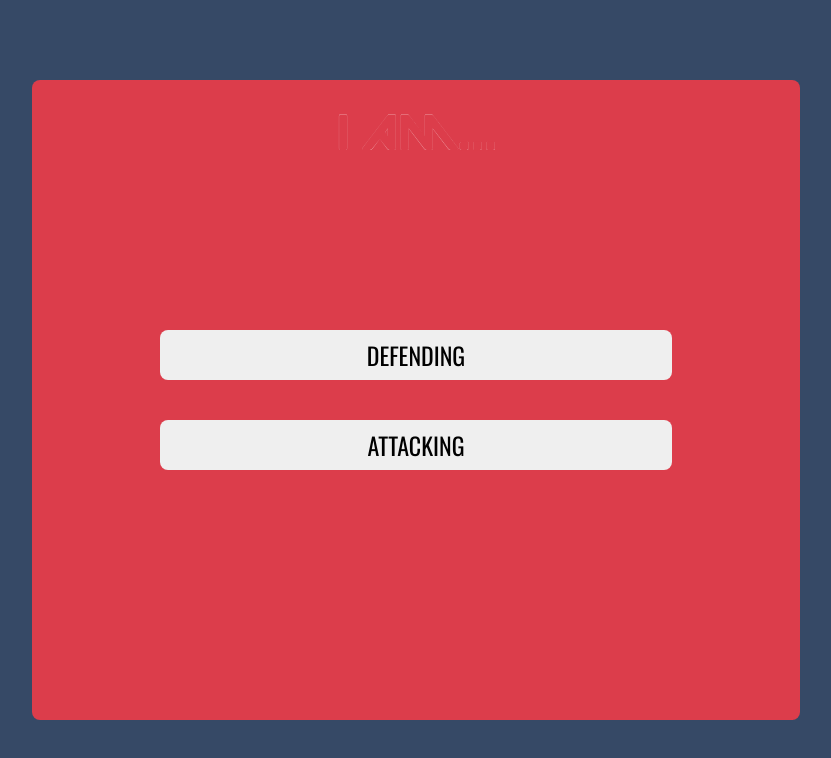
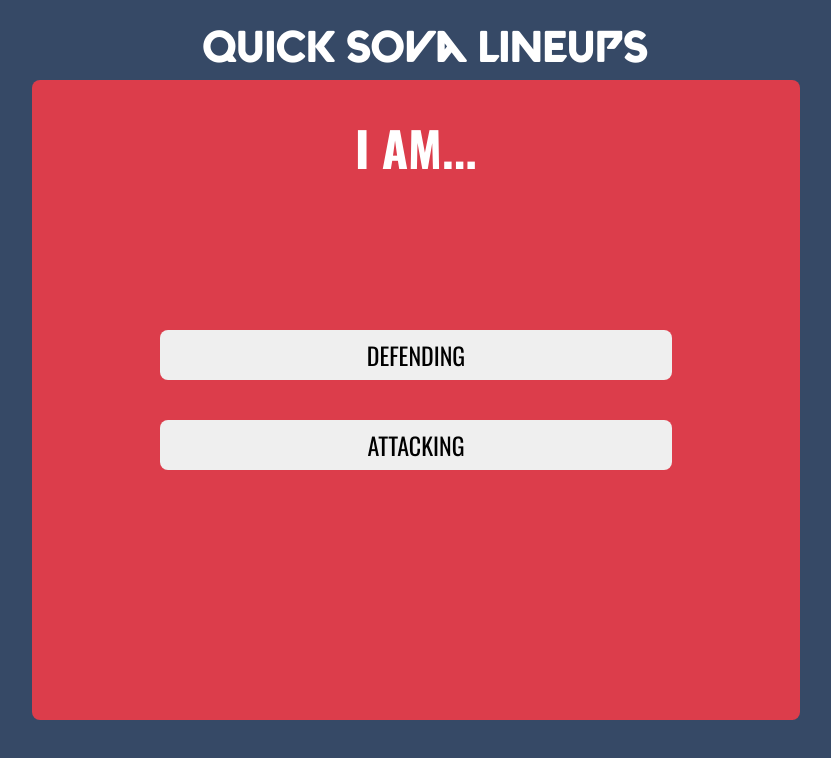
Before and after one commit to bitcrshr/sova-lineups, a React (Create React App) app: page / in a window 1280 px wide. Shown: the top 758 px of the page, without its empty margins (224-1055 px from the left). Built offline with nearby package versions, Linux system fonts and the light colour scheme.

Commit message:
added header, minor fixes

```diff
--- a/src/App.jsx
+++ b/src/App.jsx
@@ -5,11 +5,14 @@ import HomePage from "./pages/home/home.pages";
 import LineupDetailsPage from "./pages/lineup-details/lineup-details.pages";
 import "./App.css";
 import GlobalFonts from "./assets/fonts/global-fonts.styles";
+import Header from "./components/header/header.component";
 
 function App(props) {
   return (
     <div>
+      <Header />
       <GlobalFonts />
+
       <Switch>
         <Route
           path="/:team/:map/:route/:lineupID"
--- /dev/null
+++ b/src/components/header/header.component.jsx
@@ -0,0 +1,13 @@
+import React from "react";
+
+import { HeaderContainer, Title } from "./header.styles";
+
+function Header() {
+  return (
+    <HeaderContainer>
+      <Title>quick sova lineups</Title>
+    </HeaderContainer>
+  );
+}
+
+export default Header;
--- /dev/null
+++ b/src/components/header/header.styles.jsx
@@ -0,0 +1,17 @@
+import styled from "styled-components";
+
+export const HeaderContainer = styled.div`
+  display: flex;
+  flex-direction: horizontal;
+  justify-content: center;
+  height: 20vh;
+  width: 100vw;
+`;
+
+export const Title = styled.h1`
+  font-family: "Valorant";
+  font-size: 42px;
+  color: white;
+  position: relative;
+  top: -5%;
+`;
--- a/src/components/lineup-details/lineup-details.component.jsx
+++ /dev/null
@@ -1,5 +0,0 @@
-import React from "react";
-
-const LineupDetails = () => <div></div>;
-
-export default LineupDetails;
--- a/src/components/lineup-details/lineup-details.styles.jsx
+++ /dev/null
@@ -1 +0,0 @@
-import styled from "styled-components";
--- a/src/pages/home/home.pages.jsx
+++ b/src/pages/home/home.pages.jsx
@@ -19,15 +19,13 @@ function HomePage({ match }) {
   const team = match["params"]["team"];
   const map = match["params"]["map"];
   const route = match["params"]["route"];
-  const treeComplete =
-    team !== undefined && map !== undefined && route !== undefined;
 
   let heading = "";
 
-  if (team === undefined) heading = "I Am...";
-  else if (map === undefined) heading = "On...";
-  else if (route === undefined) heading = "From...";
-  else heading = (team + " on " + map + " from " + route).toUpperCase();
+  if (team === undefined) heading = "I AM...";
+  else if (map === undefined) heading = "ON...";
+  else if (route === undefined) heading = "FROM...";
+  else heading = (map + ": " + team + " from " + route).toUpperCase();
 
   const history = useHistory();
   const location = useLocation();
@@ -81,7 +79,7 @@ function HomePage({ match }) {
         {team !== undefined && (
           <BackButton onClick={() => onBackButtonClick()} /> // don't show back button on first page
         )}
-        <BigText noValFont={treeComplete}>{heading}</BigText>
+        <BigText noValFont>{heading}</BigText>
 
         {route === undefined ? (
           <ButtonsContainer>{generateButtons()}</ButtonsContainer>
--- a/src/pages/home/home.styles.jsx
+++ b/src/pages/home/home.styles.jsx
@@ -36,7 +36,7 @@ export const PageContainer = styled.div``;
 
 export const BigText = styled.h1`
   font-family: ${(props) => (props.noValFont ? "Oswald" : "Valorant")};
-  font-size: ${(props) => (props.noValFont ? "30px" : "48px")};
+  font-size: 48px;
   color: ${(props) => (props.noValFont ? "white" : "#dc3d4b")};
   ${(props) => (props.noValFont ? "" : FontBorderStyles)};
   text-align: center;
```
